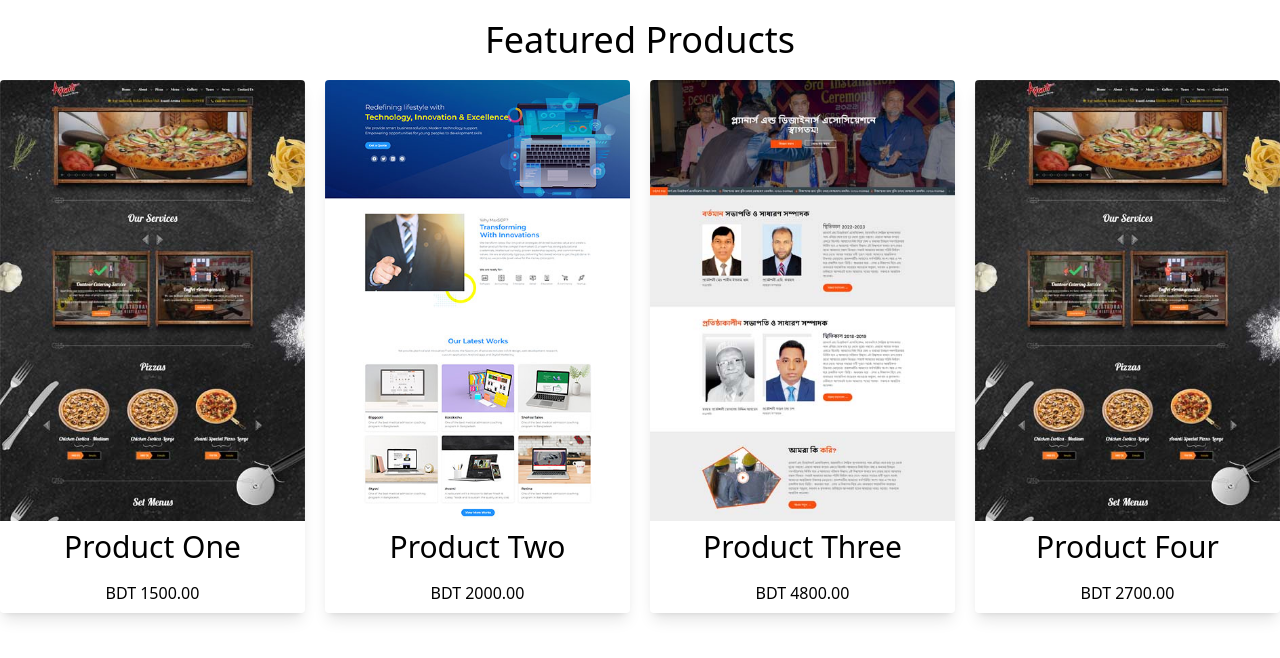
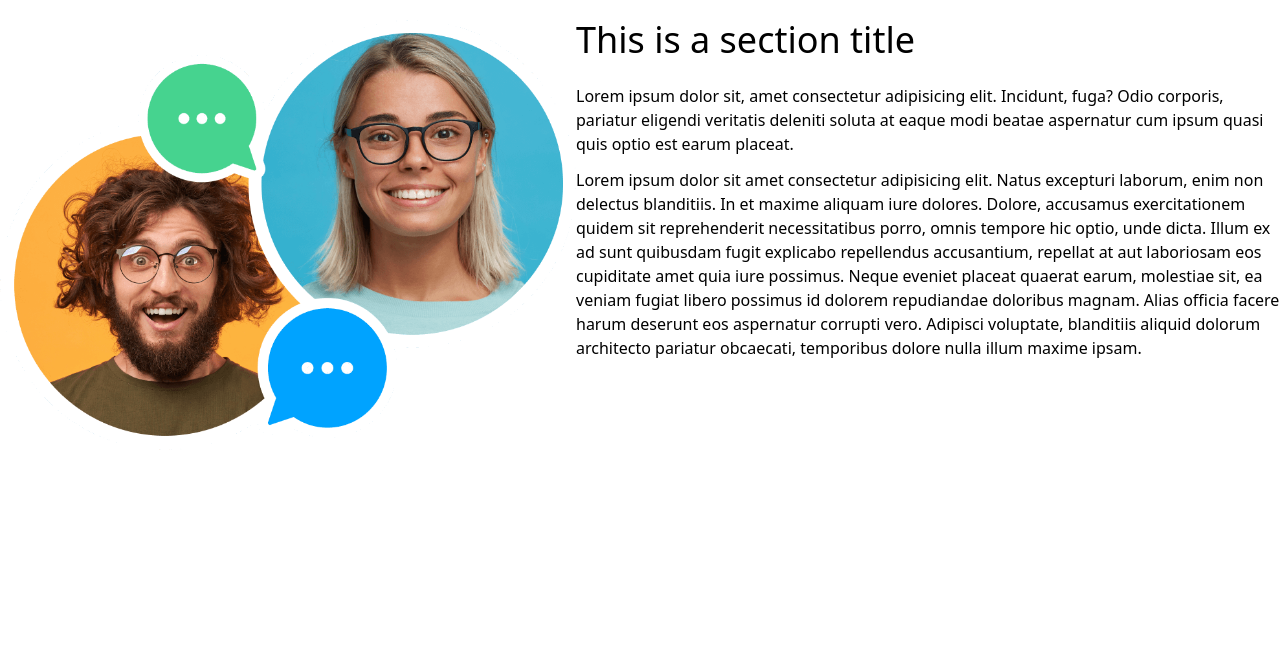
Before and after one commit to bjayanta/tailwindcss, a website: page src/index.html in a window 1280 px wide. Drawn offline with Linux system fonts and the light colour scheme.

Commit message:
create about page

```diff
--- a/src/index.html
+++ b/src/index.html
@@ -4,48 +4,24 @@
     <meta charset="UTF-8">
     <meta http-equiv="X-UA-Compatible" content="IE=edge">
     <meta name="viewport" content="width=device-width, initial-scale=1.0">
-    <title>Card | Tailwind CSS</title>
+    <title>About us page | Tailwind CSS</title>
 
     <!-- Tailwind CSS -->
     <link rel="stylesheet" href="../dist/style.css">
 </head>
 <body>
 
-    <div class="max-w-[1320] mx-auto">
-        <h1 class="text-4xl text-center py-5">Featured Products</h1>
-    </div>
-
-    <div class="max-w-[1320px] mx-auto grid lg:grid-cols-4 md:grid-cols-2 gap-5">
-        <div class="text-center shadow-lg overflow-hidden rounded">
-            <div class="overflow-hidden">
-                <img src="images/01.jpg" class="hover:scale-125 duration-1000" alt="Image 1">
-            </div>
-            <h3 class="py-2 text-3xl">Product One</h3>
-            <p class="py-2">BDT 1500.00</p>
+    <div class="max-w-[1320px] py-5 flex mx-auto md:flex-row flex-col">
+        <div class="basis-[45%]">
+            <img src="images/services-page-chat.png" class="w-full" alt="Image" />
         </div>
 
-        <div class="text-center shadow-lg overflow-hidden rounded">
-            <div class="overflow-hidden">
-                <img src="images/02.jpg" class="hover:scale-125 duration-1000" alt="Image 2">
-            </div>
-            <h3 class="py-2 text-3xl">Product Two</h3>
-            <p class="py-2">BDT 2000.00</p>
-        </div>
+        <div class="basis-[55%]">
+            <h1 class="text-4xl mb-3">This is a section title</h1>
 
-        <div class="text-center shadow-lg overflow-hidden rounded">
-            <div class="overflow-hidden">
-                <img src="images/03.jpg" class="hover:scale-125 duration-1000" alt="Image 3">
-            </div>
-            <h3 class="py-2 text-3xl">Product Three</h3>
-            <p class="py-2">BDT 4800.00</p>
-        </div>
+            <p class="py-3">Lorem ipsum dolor sit, amet consectetur adipisicing elit. Incidunt, fuga? Odio corporis, pariatur eligendi veritatis deleniti soluta at eaque modi beatae aspernatur cum ipsum quasi quis optio est earum placeat.</p>
 
-        <div class="text-center shadow-lg overflow-hidden rounded">
-            <div class="overflow-hidden">
-                <img src="images/01.jpg" class="hover:scale-125 duration-1000" alt="Image 4">
-            </div>
-            <h3 class="py-2 text-3xl">Product Four</h3>
-            <p class="py-2">BDT 2700.00</p>
+            <p>Lorem ipsum dolor sit amet consectetur adipisicing elit. Natus excepturi laborum, enim non delectus blanditiis. In et maxime aliquam iure dolores. Dolore, accusamus exercitationem quidem sit reprehenderit necessitatibus porro, omnis tempore hic optio, unde dicta. Illum ex ad sunt quibusdam fugit explicabo repellendus accusantium, repellat at aut laboriosam eos cupiditate amet quia iure possimus. Neque eveniet placeat quaerat earum, molestiae sit, ea veniam fugiat libero possimus id dolorem repudiandae doloribus magnam. Alias officia facere harum deserunt eos aspernatur corrupti vero. Adipisci voluptate, blanditiis aliquid dolorum architecto pariatur obcaecati, temporibus dolore nulla illum maxime ipsam.</p>
         </div>
     </div>
 
```
Also changed, not shown: src/card.html (deleted, +0 -24 lines), dist/style.css, src/images/01.jpg (deleted), src/images/02.jpg (deleted), src/images/03.jpg (deleted), src/images/services-page-chat.png (added).
